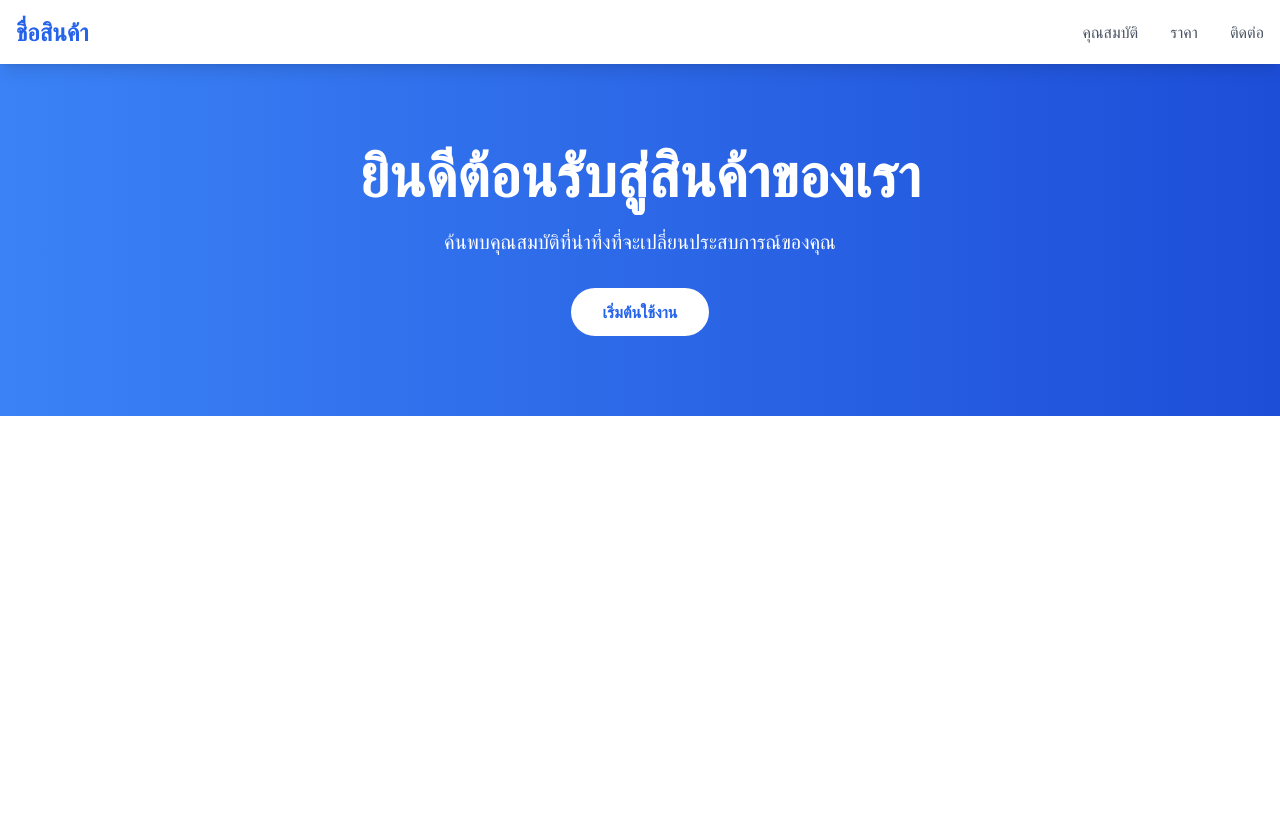
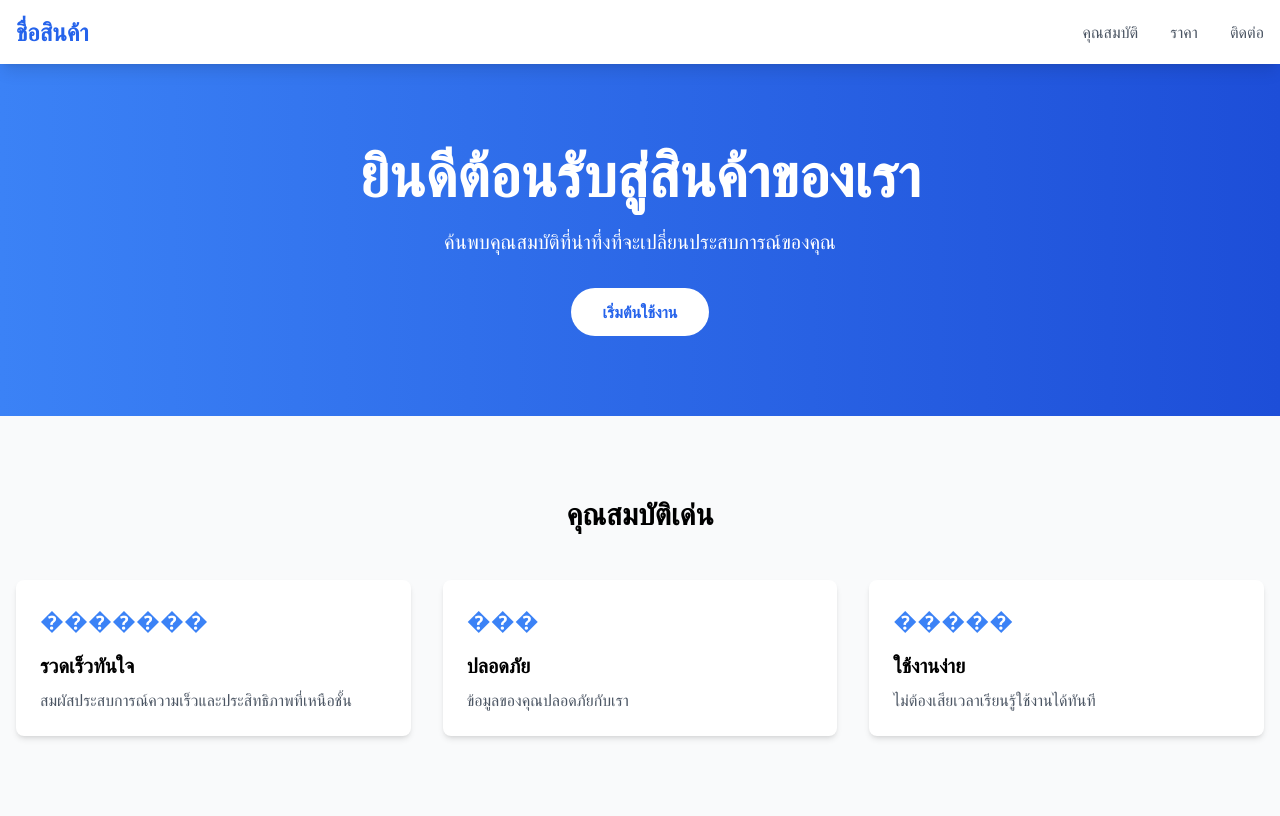
Before and after one commit to Chanatip-119/product-landing-page, a plain HTML site: page index.html in a window 1280 px wide. Drawn offline with nearby package versions, Linux system fonts and the light colour scheme.

Commit message:
เพิ่มสวนแสดงคุณสมบัติพร้อมการ์ด

```diff
--- a/index.html
+++ b/index.html
@@ -39,6 +39,32 @@
         </div>
         </div>
         </section>
+        <section id="features" class="py-20 bg-gray-50">
+            <div class="container mx-auto px-4">
+            <h2 class="text-3xl font-bold text-center mb-12">คุณสมบัติเด่น</h2>
+            <div class="grid grid-cols-1 md:grid-cols-3 gap-8">
+            <!-- คุณสมบัติที่ 1 -->
+            <div class="bg-white p-6 rounded-lg shadow-md">
+            <div class="text-blue-500 text-2xl mb-4">�������</div>
+            <h3 class="font-bold text-xl mb-2">รวดเร็วทันใจ</h3>
+            <p class="text-gray-600">สมผัสประสบการณ์ความเร็วและประสิทธิภาพที่เหนือชั้น
+            </p>
+            </div>
+            <!-- คุณสมบัติที่ 2 -->
+            <div class="bg-white p-6 rounded-lg shadow-md">
+            <div class="text-blue-500 text-2xl mb-4">���</div>
+            <h3 class="font-bold text-xl mb-2">ปลอดภัย</h3>
+            <p class="text-gray-600">ข้อมูลของคุณปลอดภัยกับเรา</p>
+            </div>
+            <!-- คุณสมบัติที่ 3 -->
+            <div class="bg-white p-6 rounded-lg shadow-md">
+            <div class="text-blue-500 text-2xl mb-4">�����</div>
+            <h3 class="font-bold text-xl mb-2">ใช้งานง่าย</h3>
+            <p class="text-gray-600">ไม่ต้องเสียเวลาเรียนรู้ใช้งานได้ทันที</p>
+            </div>
+            </div>
+            </div>
+           </section>
        </main>
 
  <footer>
```
